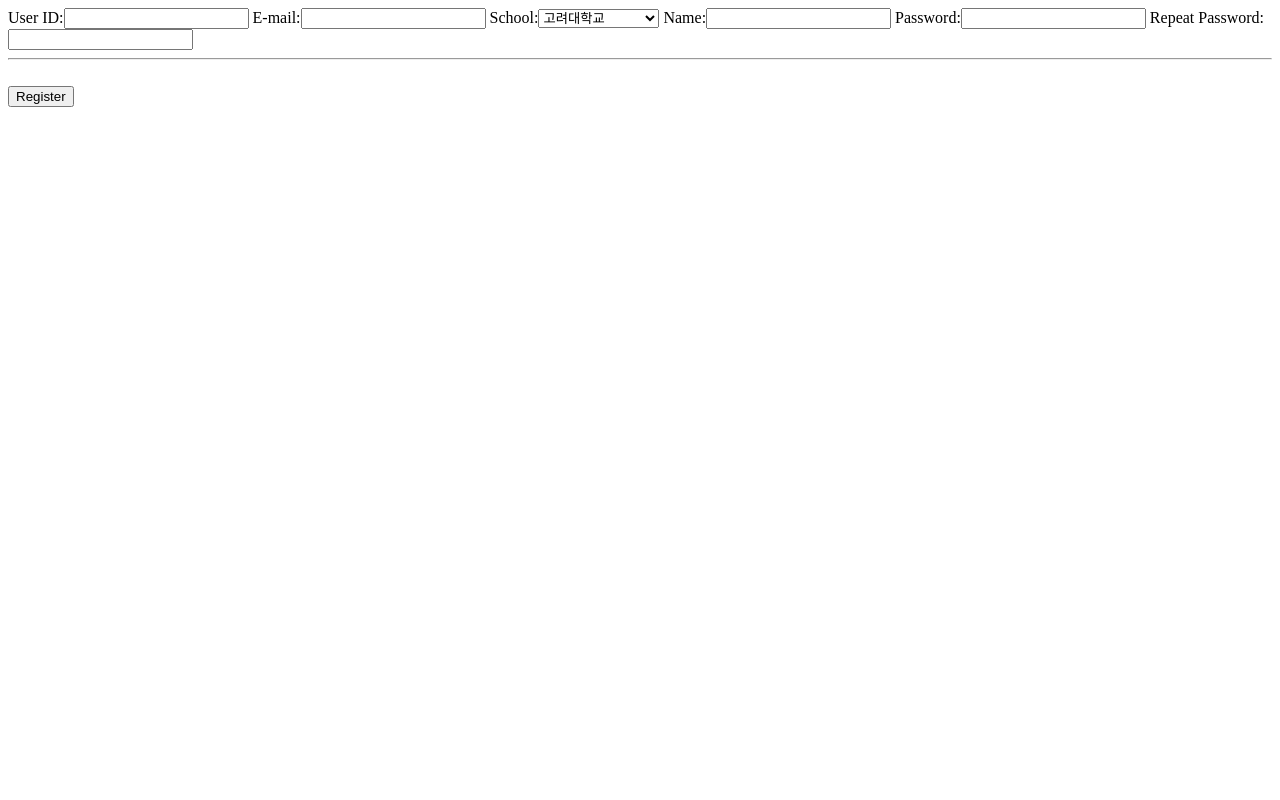
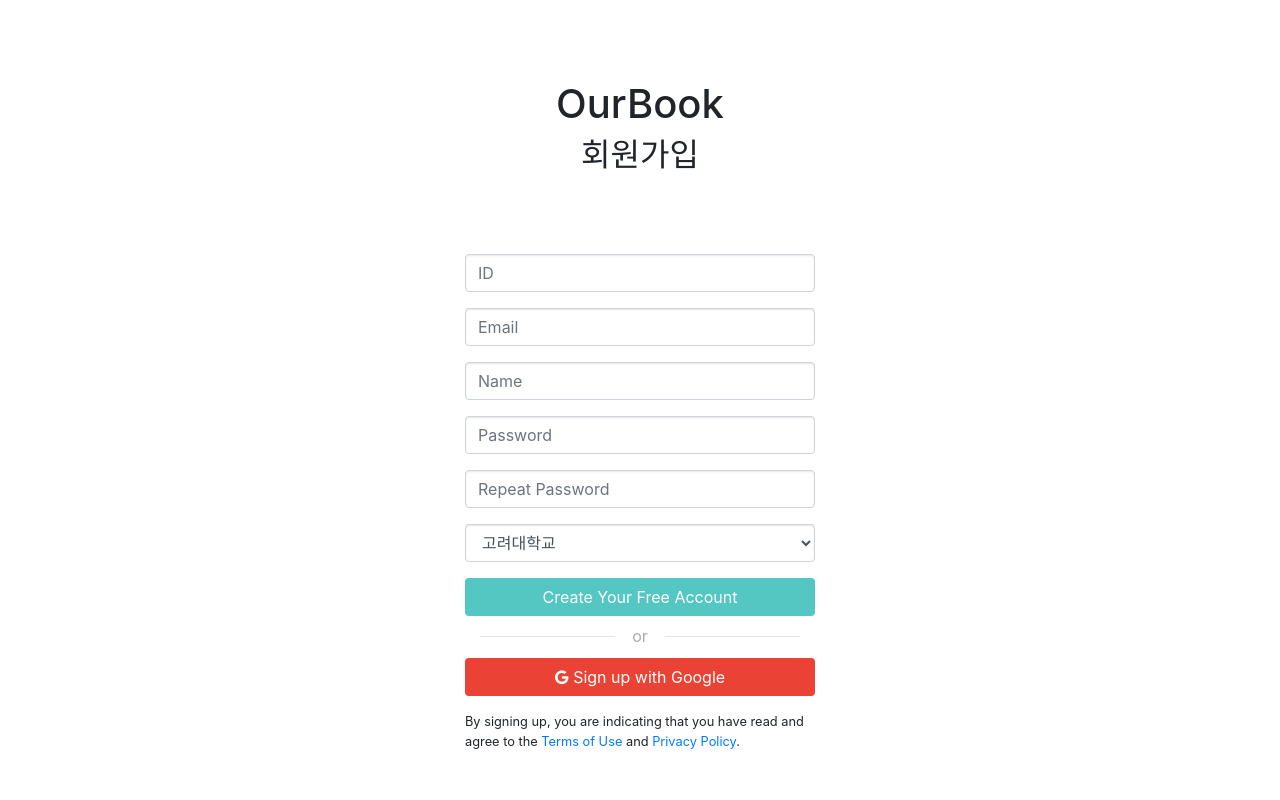
Before and after one commit to blogSoul/OurBook, a Django app: page /register/ in a window 1280 px wide. Run offline with Django 3.2, Linux system fonts and the light colour scheme; some libraries are stand-ins or nearby versions.

Commit message:
Sign up form

```diff
--- a/accounts/templates/register/index.html
+++ b/accounts/templates/register/index.html
@@ -18,9 +18,7 @@
 </head>
 
 <body>
-	<div class="padding-all">
-			<img src="/static/img/logo_transparent.png" width="30%">
-
+	<img src="/static/img/logo_transparent.png" width="25%">
 		<div class="design-w3l">
 			<div class="mail-form-agile">
 				<form action="{% url 'login' %}" method="post">
@@ -31,7 +29,7 @@
 					<input type="submit" value="login">
 				</form>
 				<br/>
-				<a href="{% url 'register' %}">회원가입</a>
+				<a href="{% url 'register' %}" style="color:white">join us</a>
 			</div>
 		  <div class="clear"> </div>
 		</div>
--- a/accounts/templates/register/register.html
+++ b/accounts/templates/register/register.html
@@ -1,29 +1,154 @@
-<form action="" method="post" class="user">
-    {%csrf_token%}
+<style>
+.send-button{
+background: #54C7C3;
+width:100%;
+font-weight: 600;
+color:#fff;
+padding: 8px 25px;
+}
+input[type=number]::-webkit-inner-spin-button,
+input[type=number]::-webkit-outer-spin-button {
+  -webkit-appearance: none;
+  margin: 0;
+}
+.g-button{
+color: #fff !important;
+border: 1px solid #EA4335;
+background: #ea4335 !important;
+width:100%;
+font-weight: 600;
+color:#fff;
+padding: 8px 25px;
+}
+.my-input{
+box-shadow: inset 0 1px 2px rgba(0, 0, 0, 0.1);
+cursor: text;
+padding: 8px 10px;
+transition: border .1s linear;
+}
+.header-title{
+margin: 5rem 0;
+}
+h1{
+font-size: 31px;
+line-height: 40px;
+font-weight: 600;
+color:#4c5357;
+}
+h2{
+color: #5e8396;
+font-size: 21px;
+line-height: 32px;
+font-weight: 400;
+}
+.login-or {
+position: relative;
+color: #aaa;
+margin-top: 10px;
+margin-bottom: 10px;
+padding-top: 10px;
+padding-bottom: 10px;
+}
+.span-or {
+display: block;
+position: absolute;
+left: 50%;
+top: -2px;
+margin-left: -25px;
+background-color: #fff;
+width: 50px;
+text-align: center;
+}
+.hr-or {
+height: 1px;
+margin-top: 0px !important;
+margin-bottom: 0px !important;
+}
+@media screen and (max-width:480px){
+h1{
+font-size: 26px;
+}
+h2{
+font-size: 20px;
+}
+}
+</style>
+<link href="//maxcdn.bootstrapcdn.com/bootstrap/4.1.1/css/bootstrap.min.css" rel="stylesheet" id="bootstrap-css">
+<script src="//maxcdn.bootstrapcdn.com/bootstrap/4.1.1/js/bootstrap.min.js"></script>
+<script src="//cdnjs.cloudflare.com/ajax/libs/jquery/3.2.1/jquery.min.js"></script>
+<!------ Include the above in your HEAD tag ---------->
 
-<tr><th><label for="id_username">User ID:</label></th><td><input type="text" name="username" required id="id_username"></td></tr>
-<tr><th><label for="id_email">E-mail:</label></th><td><input type="email" name="email" required id="id_email"></td></tr>
-<tr><th><label for="id_school">School:</label></th><td><select name="school" id="id_school">
-  <option value="고려대학교" selected>고려대학교</option>
+<link href="https://stackpath.bootstrapcdn.com/font-awesome/4.7.0/css/font-awesome.min.css" rel="stylesheet">
+<body>
+   <div class="container">
+      <div class="col-md-6 mx-auto text-center">
+         <div class="header-title">
+            <h1 class="wv-heading--title">
+               OurBook
+            </h1>
+            <h2 class="wv-heading--subtitle">
+              회원가입
+            </h2>
+         </div>
+      </div>
+      <div class="row">
+         <div class="col-md-4 mx-auto">
+            <div class="myform form ">
+               <form action="" method="post"  class="user" name="login">
+               {%csrf_token%}
+                  <div class="form-group">
+                     <input type="text" name="username"  required class="form-control my-input" id="id_username" placeholder="ID">
+                  </div>
 
-  <option value="국민대학교">국민대학교</option>
+                  <div class="form-group">
+                     <input type="email" name="email"  class="form-control my-input" required id="id_email" placeholder="Email">
+                  </div>
 
-  <option value="동덕여자대학교">동덕여자대학교</option>
+                  <div class="form-group">
+                     <input type="text" name="realname" required id="id_realname"  class="form-control my-input" placeholder="Name">
+                  </div>
 
-  <option value="서경대학교">서경대학교</option>
+                  <div class="form-group">
+                     <input type="password" name="password" required id="id_password"  class="form-control my-input" placeholder="Password">
+                  </div>
 
-  <option value="성신여자대학교">성신여자대학교</option>
+                  <div class="form-group">
+                     <input type="password" name="password2" required id="id_password2"  class="form-control my-input" placeholder="Repeat Password">
+                  </div>
 
-  <option value="한국예술종합학교">한국예술종합학교</option>
 
-  <option value="한성대학교">한성대학교</option>
+                  <div class="form-group">
+                    <select class="form-control my-input" name="school" id="id_school" value="학교">
+                      <option value="고려대학교" selected>고려대학교</option>
+                      <option value="국민대학교">국민대학교</option>
+                      <option value="동덕여자대학교">동덕여자대학교</option>
+                      <option value="서경대학교">서경대학교</option>
+                      <option value="성신여자대학교">성신여자대학교</option>
+                      <option value="한국예술종합학교">한국예술종합학교</option>
+                      <option value="한성대학교">한성대학교</option>
+                    </select>
+                  </div>
 
-</select></td></tr>
-<tr><th><label for="id_realname">Name:</label></th><td><input type="text" name="realname" required id="id_realname"></td></tr>
-<tr><th><label for="id_password">Password:</label></th><td><input type="password" name="password" required id="id_password"></td></tr>
-<tr><th><label for="id_password2">Repeat Password:</label></th><td><input type="password" name="password2" required id="id_password2"></td></tr>
-                                <hr><br/>
+                  <div class="text-center ">
+                     <button type="submit" class=" btn btn-block send-button tx-tfm">Create Your Free Account</button>
+                  </div>
 
-                                <input type="submit" value="Register" class="btn btn-dark btn-user btn-block">
-
-                            </form>
+                  <div class="col-md-12 ">
+                     <div class="login-or">
+                        <hr class="hr-or">
+                        <span class="span-or">or</span>
+                     </div>
+                  </div>
+                  <div class="form-group">
+                     <a class="btn btn-block g-button" href="#">
+                     <i class="fa fa-google"></i> Sign up with Google
+                     </a>
+                  </div>
+                  <p class="small mt-3">By signing up, you are indicating that you have read and agree to the <a href="#" class="ps-hero__content__link">Terms of Use</a> and <a href="#">Privacy Policy</a>.
+                  </p>
+               </form>
+            </div>
+         </div>
+      </div>
+   </div>
+</body>
```
Also changed, not shown: main/static/img/logo_transparent.png.
